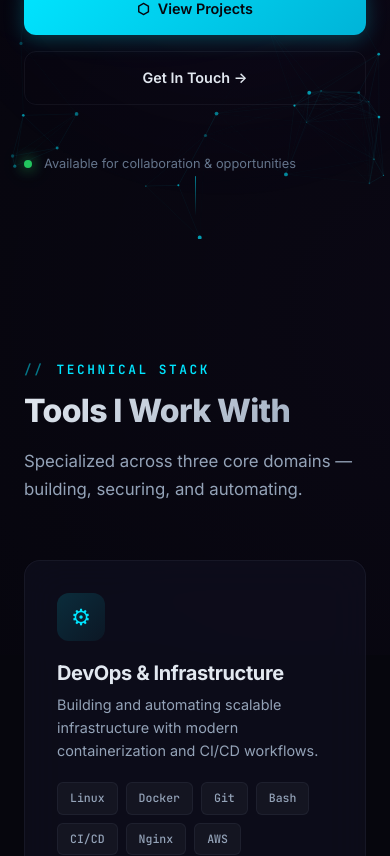
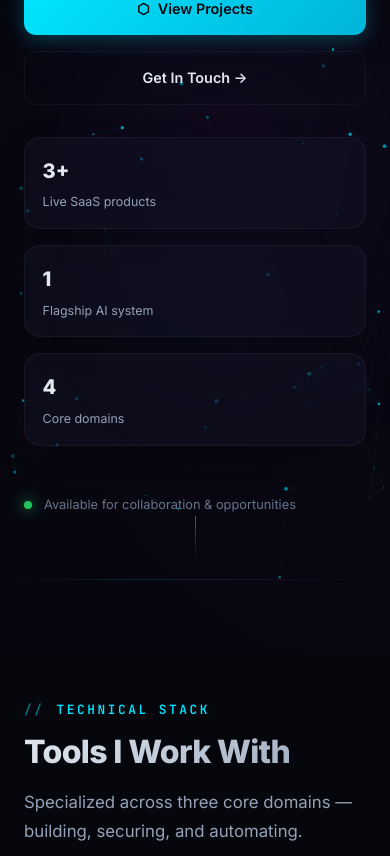
Before and after one commit to usmankhan782004-ship-it/portfolio, a React (Vite) app: page / in a window 390 px wide. Shown: the part 611-1467 px from the top of the page. Built offline with nearby package versions, Linux system fonts and the light colour scheme.

Commit message:
Polish portfolio presentation

```diff
--- a/src/App.css
+++ b/src/App.css
@@ -22,3 +22,45 @@
     position: relative;
     z-index: 1;
 }
+
+.app section[id] {
+    position: relative;
+    isolation: isolate;
+}
+
+.app section[id] > .container {
+    position: relative;
+    z-index: 1;
+}
+
+.app section + section::before {
+    content: '';
+    position: absolute;
+    top: 0;
+    left: 50%;
+    width: min(100%, var(--container-max));
+    height: 1px;
+    transform: translateX(-50%);
+    background: linear-gradient(90deg, transparent, rgba(0, 229, 255, 0.22), rgba(168, 85, 247, 0.18), transparent);
+    opacity: 0.65;
+}
+
+.app section[id]::after {
+    content: '';
+    position: absolute;
+    left: 50%;
+    bottom: 10%;
+    width: 320px;
+    height: 320px;
+    transform: translate3d(-50%, calc(var(--scroll-offset, 0px) * -0.02), 0);
+    border-radius: 50%;
+    background: radial-gradient(circle, rgba(0, 229, 255, 0.08) 0%, transparent 70%);
+    filter: blur(50px);
+    opacity: 0.45;
+    pointer-events: none;
+    z-index: 0;
+}
+
+.app section[id]:nth-of-type(even)::after {
+    background: radial-gradient(circle, rgba(168, 85, 247, 0.07) 0%, transparent 70%);
+}
--- a/src/App.jsx
+++ b/src/App.jsx
@@ -1,3 +1,4 @@
+import { useEffect } from 'react'
 import Navbar from './components/Navbar.jsx'
 import Hero from './components/Hero.jsx'
 import TechStack from './components/TechStack.jsx'
@@ -11,6 +12,35 @@ import NeuralBackdrop from './components/NeuralBackdrop.jsx'
 import './App.css'
 
 function App() {
+    useEffect(() => {
+        let frameId = 0
+
+        const updateScrollMotion = () => {
+            const documentElement = document.documentElement
+            const maxScroll = Math.max(1, documentElement.scrollHeight - window.innerHeight)
+            const progress = Math.min(1, Math.max(0, window.scrollY / maxScroll))
+
+            documentElement.style.setProperty('--scroll-progress', progress.toFixed(4))
+            documentElement.style.setProperty('--scroll-offset', `${window.scrollY}px`)
+            frameId = 0
+        }
+
+        const handleScroll = () => {
+            if (frameId) return
+            frameId = window.requestAnimationFrame(updateScrollMotion)
+        }
+
+        updateScrollMotion()
+        window.addEventListener('scroll', handleScroll, { passive: true })
+        window.addEventListener('resize', handleScroll)
+
+        return () => {
+            window.removeEventListener('scroll', handleScroll)
+            window.removeEventListener('resize', handleScroll)
+            if (frameId) window.cancelAnimationFrame(frameId)
+        }
+    }, [])
+
     return (
         <div className="app">
             <NeuralBackdrop />
--- a/src/components/Hero.css
+++ b/src/components/Hero.css
@@ -157,6 +157,37 @@
     animation: fadeInUp 0.6s var(--ease-out-expo) 1s forwards;
 }
 
+.hero-metrics {
+    display: grid;
+    grid-template-columns: repeat(3, minmax(0, 1fr));
+    gap: 1rem;
+    max-width: 620px;
+    margin-top: 2rem;
+    opacity: 0;
+    animation: fadeInUp 0.6s var(--ease-out-expo) 1.05s forwards;
+}
+
+.hero-metric {
+    padding: 1rem 1.1rem;
+    border-radius: 14px;
+    background: linear-gradient(180deg, rgba(17, 17, 34, 0.82), rgba(17, 17, 34, 0.55));
+    border: 1px solid rgba(148, 163, 184, 0.1);
+    box-shadow: 0 10px 30px rgba(0, 0, 0, 0.18);
+}
+
+.hero-metric-value {
+    font-size: 1.25rem;
+    font-weight: 800;
+    color: var(--text-primary);
+    margin-bottom: 0.35rem;
+}
+
+.hero-metric-label {
+    font-size: 0.78rem;
+    color: var(--text-secondary);
+    line-height: 1.5;
+}
+
 .hero-btn {
     display: inline-flex;
     align-items: center;
@@ -266,4 +297,8 @@
     .hero-btn {
         justify-content: center;
     }
+
+    .hero-metrics {
+        grid-template-columns: 1fr;
+    }
 }
--- a/src/components/Hero.jsx
+++ b/src/components/Hero.jsx
@@ -7,6 +7,12 @@ const ROLES = [
     'Security Enthusiast',
     'Linux Specialist',
     'Problem Solver',
+]
+
+const HERO_STATS = [
+    { value: '3+', label: 'Live SaaS products' },
+    { value: '1', label: 'Flagship AI system' },
+    { value: '4', label: 'Core domains' },
 ]
 
 export default function Hero() {
@@ -183,6 +189,15 @@ export default function Hero() {
                     </a>
                 </div>
 
+                <div className="hero-metrics">
+                    {HERO_STATS.map((stat) => (
+                        <div key={stat.label} className="hero-metric glass">
+                            <div className="hero-metric-value">{stat.value}</div>
+                            <div className="hero-metric-label">{stat.label}</div>
+                        </div>
+                    ))}
+                </div>
+
                 <div className="hero-status">
                     <span className="hero-status-dot" />
                     Available for collaboration & opportunities
--- a/src/components/Osmo.css
+++ b/src/components/Osmo.css
@@ -10,6 +10,73 @@
     display: grid;
     grid-template-columns: 1.1fr 0.9fr;
     gap: 1.5rem;
+}
+
+.osmo-spotlight {
+    display: grid;
+    grid-template-columns: 1.2fr 0.8fr;
+    gap: 1.5rem;
+    padding: 1.75rem;
+    margin-bottom: 1.5rem;
+    border-color: rgba(0, 229, 255, 0.22);
+    background: linear-gradient(135deg, rgba(0, 229, 255, 0.08), rgba(168, 85, 247, 0.08));
+    box-shadow: 0 20px 60px rgba(0, 0, 0, 0.18);
+}
+
+.osmo-spotlight-copy {
+    display: flex;
+    flex-direction: column;
+    gap: 0.85rem;
+}
+
+.osmo-spotlight-badge {
+    align-self: flex-start;
+    font-family: var(--font-mono);
+    font-size: 0.68rem;
+    font-weight: 700;
+    letter-spacing: 0.16em;
+    text-transform: uppercase;
+    color: var(--accent-cyan);
+    padding: 0.35rem 0.7rem;
+    border-radius: 999px;
+    background: rgba(0, 229, 255, 0.08);
+    border: 1px solid rgba(0, 229, 255, 0.16);
+}
+
+.osmo-spotlight-title {
+    font-size: clamp(1.4rem, 3vw, 2rem);
+    font-weight: 800;
+}
+
+.osmo-spotlight-text {
+    color: var(--text-secondary);
+    line-height: 1.8;
+    max-width: 70ch;
+}
+
+.osmo-spotlight-stats {
+    display: grid;
+    grid-template-columns: 1fr;
+    gap: 0.85rem;
+}
+
+.osmo-spotlight-stat {
+    padding: 0.95rem 1rem;
+    border-radius: 14px;
+    background: rgba(6, 6, 13, 0.32);
+    border: 1px solid rgba(148, 163, 184, 0.12);
+}
+
+.osmo-spotlight-stat-value {
+    font-size: 1rem;
+    font-weight: 800;
+    color: var(--text-primary);
+    margin-bottom: 0.2rem;
+}
+
+.osmo-spotlight-stat-label {
+    font-size: 0.78rem;
+    color: var(--text-secondary);
 }
 
 .osmo-card {
@@ -128,6 +195,10 @@
 }
 
 @media (max-width: 900px) {
+    .osmo-spotlight {
+        grid-template-columns: 1fr;
+    }
+
     .osmo-layout {
         grid-template-columns: 1fr;
     }
--- a/src/components/Osmo.jsx
+++ b/src/components/Osmo.jsx
@@ -15,6 +15,12 @@ const OSMO_PHASES = [
     'Draft',
     'Chain',
     'Execute with oversight',
+]
+
+const OSMO_HIGHLIGHTS = [
+    { value: 'Automated', label: 'Tool chaining' },
+    { value: 'Moderated', label: 'Ethical control' },
+    { value: 'Research-first', label: 'Web context' },
 ]
 
 export default function Osmo() {
@@ -44,6 +50,25 @@ export default function Osmo() {
                 <p className="section-subtitle animate-on-scroll">
                     Osmo is my automated AI Jarvis-style system for research, outreach, and tool chaining. It is built as an operator layer, not just a chatbot.
                 </p>
+
+                <div className="osmo-spotlight glass animate-on-scroll">
+                    <div className="osmo-spotlight-copy">
+                        <span className="osmo-spotlight-badge">Flagship system</span>
+                        <h3 className="osmo-spotlight-title">A control layer for research, outreach, and execution</h3>
+                        <p className="osmo-spotlight-text">
+                            Osmo is the most ambitious system in the portfolio: it gathers context, turns it into action, and keeps the user in charge from discovery through execution.
+                        </p>
+                    </div>
+
+                    <div className="osmo-spotlight-stats">
+                        {OSMO_HIGHLIGHTS.map((item) => (
+                            <div key={item.label} className="osmo-spotlight-stat">
+                                <div className="osmo-spotlight-stat-value">{item.value}</div>
+                                <div className="osmo-spotlight-stat-label">{item.label}</div>
+                            </div>
+                        ))}
+                    </div>
+                </div>
 
                 <div className="osmo-layout">
                     <div className="osmo-card glass animate-on-scroll">
--- a/src/index.css
+++ b/src/index.css
@@ -126,6 +126,8 @@ h1, h2, h3, h4, h5, h6 {
   display: flex;
   align-items: center;
   gap: 0.75rem;
+  will-change: transform;
+  transform: translateY(calc(var(--scroll-progress, 0) * -6px));
 }
 .section-label::before {
   content: '//';
@@ -140,6 +142,8 @@ h1, h2, h3, h4, h5, h6 {
   -webkit-text-fill-color: transparent;
   background-clip: text;
   margin-bottom: 1rem;
+  will-change: transform;
+  transform: translateY(calc(var(--scroll-progress, 0) * -10px));
 }
 
 .section-subtitle {
@@ -147,6 +151,8 @@ h1, h2, h3, h4, h5, h6 {
   color: var(--text-secondary);
   max-width: 600px;
   margin-bottom: 3.5rem;
+  will-change: transform;
+  transform: translateY(calc(var(--scroll-progress, 0) * -4px));
 }
 
 .glass {
```
